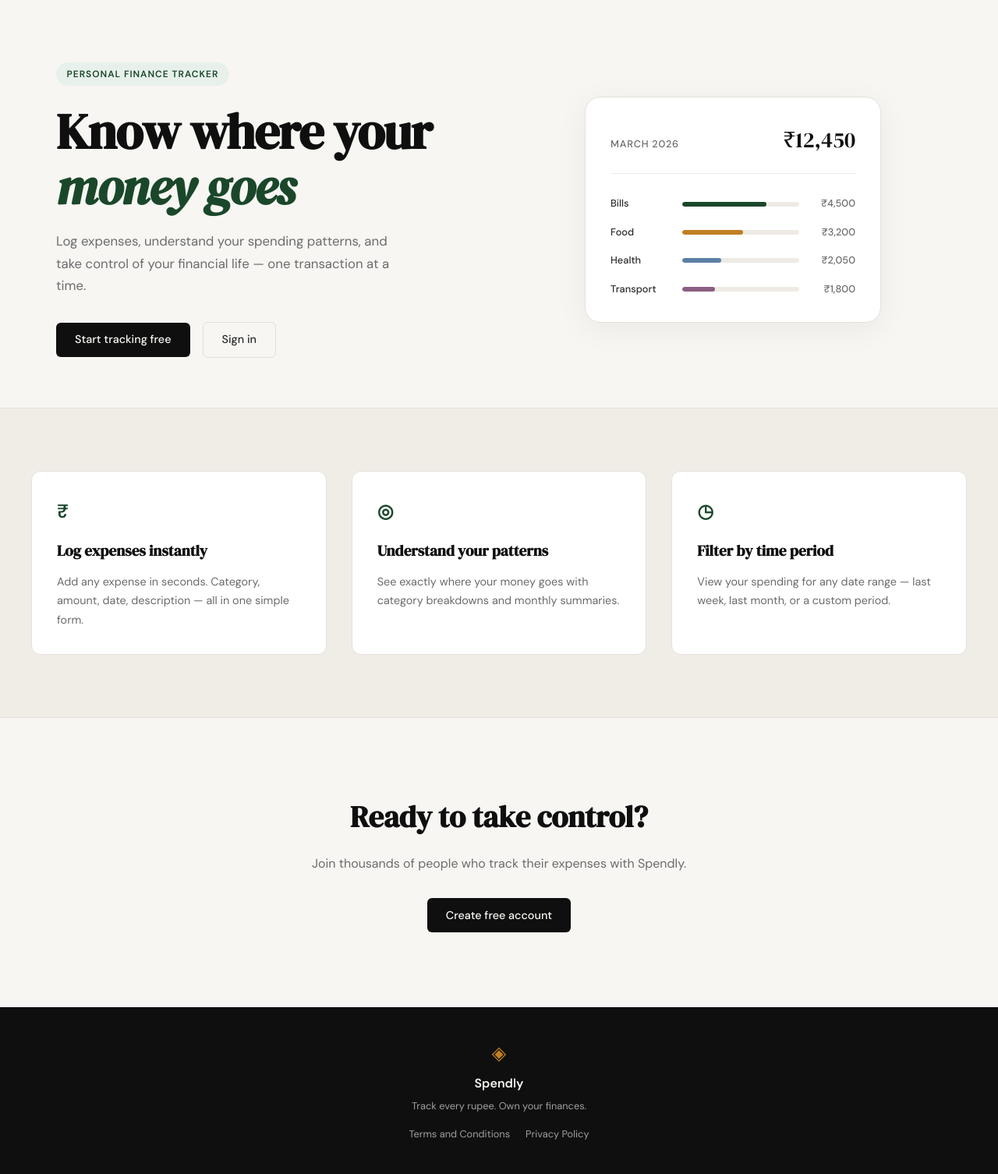
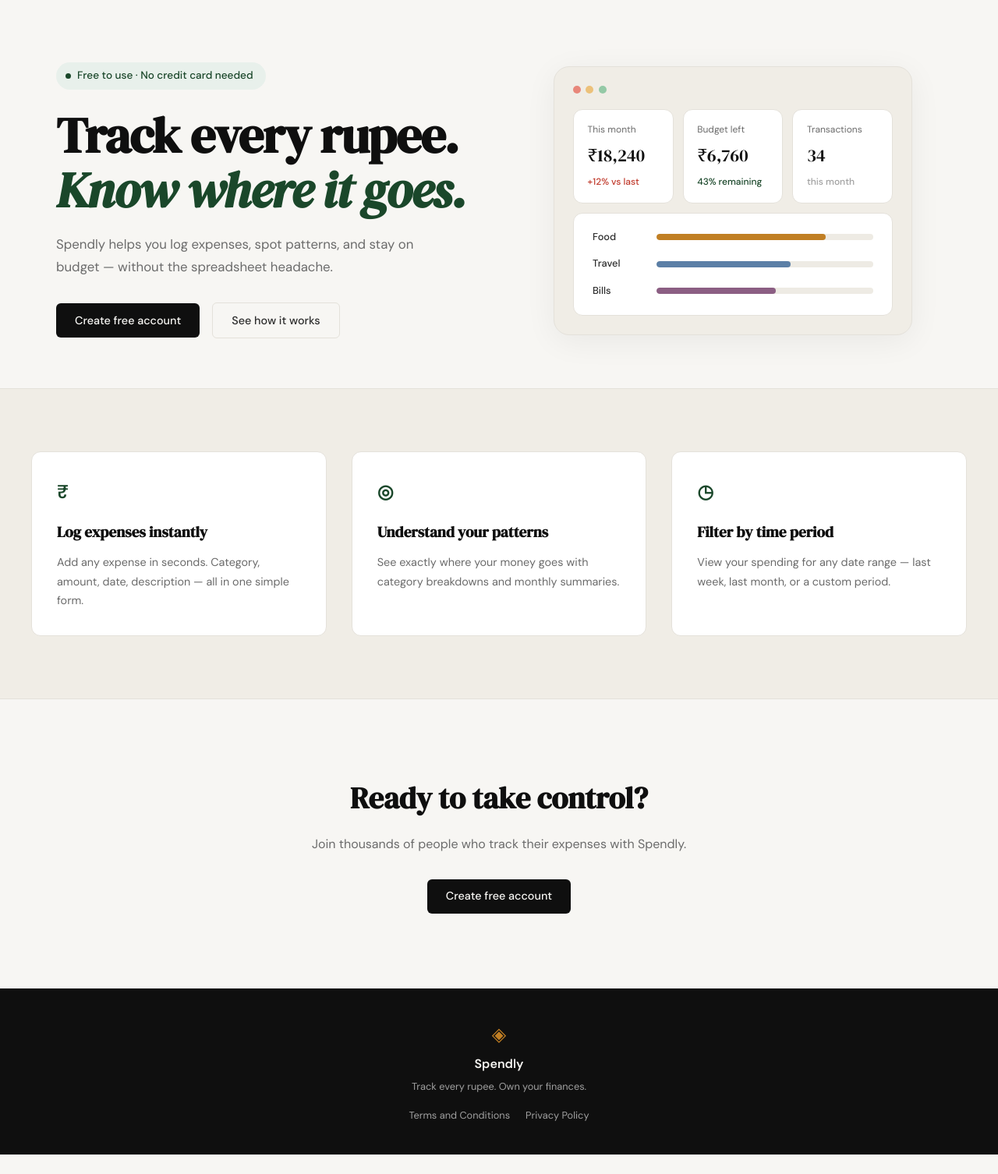
Before and after one commit to VikasGrowth/Spendly, a Flask app: page / in a window 1280 px wide. Shown: the part 61-1567 px from the top of the page at 78% size. After the commit the page ends 1542 px from the top, so only its background shows below. Run offline with Flask 3, Linux system fonts and the light colour scheme.

Commit message:
Redesign landing hero to match new dashboard preview mockup
Updates hero copy and rebuilds the visual card with stat tiles and
category progress bars to match the approved design.

Co-Authored-By: Claude Sonnet 5 <noreply@anthropic.com>

```diff
--- a/static/css/style.css
+++ b/static/css/style.css
@@ -146,6 +146,25 @@ a { color: inherit; text-decoration: none; }
     margin-bottom: 1.5rem;
 }
 
+.hero-badge-dot {
+    display: inline-flex;
+    align-items: center;
+    gap: 0.5rem;
+    font-size: 0.85rem;
+    font-weight: 500;
+    letter-spacing: normal;
+    text-transform: none;
+    padding: 0.4rem 1rem 0.4rem 0.75rem;
+}
+
+.badge-dot {
+    width: 7px;
+    height: 7px;
+    border-radius: 50%;
+    background: var(--accent);
+    flex-shrink: 0;
+}
+
 .hero-title {
     font-family: var(--font-display);
     font-size: clamp(2.5rem, 5vw, 4rem);
@@ -183,44 +202,81 @@ a { color: inherit; text-decoration: none; }
     justify-content: center;
 }
 
+.mock-window {
+    background: var(--paper-warm);
+    border: 1px solid var(--border);
+    border-radius: var(--radius-lg);
+    padding: 1.5rem;
+    width: 100%;
+    max-width: 460px;
+    box-shadow: 0 8px 40px rgba(0,0,0,0.06);
+}
+
+.mock-window-dots {
+    display: flex;
+    gap: 0.4rem;
+    margin-bottom: 1.25rem;
+}
+
+.dot {
+    width: 10px;
+    height: 10px;
+    border-radius: 50%;
+}
+
+.dot-red { background: #e8877a; }
+.dot-yellow { background: #ecc17a; }
+.dot-green { background: #94c9a6; }
+
+.mock-stats {
+    display: grid;
+    grid-template-columns: repeat(3, 1fr);
+    gap: 0.75rem;
+    margin-bottom: 0.75rem;
+}
+
+.mock-stat {
+    display: flex;
+    flex-direction: column;
+    gap: 0.4rem;
+    background: var(--paper-card);
+    border: 1px solid var(--border);
+    border-radius: var(--radius-md);
+    padding: 1rem 1.1rem;
+}
+
+.mock-stat-label {
+    font-size: 0.75rem;
+    color: var(--ink-muted);
+}
+
+.mock-stat-value {
+    font-family: var(--font-display);
+    font-size: 1.4rem;
+    color: var(--ink);
+}
+
+.mock-stat-delta {
+    font-size: 0.75rem;
+    font-weight: 500;
+}
+
+.mock-stat-delta-bad { color: var(--danger); }
+.mock-stat-delta-good { color: var(--accent); }
+.mock-stat-delta-muted { color: var(--ink-faint); }
+
 .mock-card {
     background: var(--paper-card);
     border: 1px solid var(--border);
-    border-radius: var(--radius-lg);
-    padding: 2rem;
-    width: 100%;
-    max-width: 380px;
-    box-shadow: 0 8px 40px rgba(0,0,0,0.06);
+    border-radius: var(--radius-md);
+    padding: 1.25rem 1.5rem;
 }
 
-.mock-card-header {
-    display: flex;
-    justify-content: space-between;
-    align-items: baseline;
-    margin-bottom: 1.75rem;
-    padding-bottom: 1.25rem;
-    border-bottom: 1px solid var(--border-soft);
-}
-
-.mock-label {
-    font-size: 0.8rem;
-    font-weight: 500;
-    color: var(--ink-muted);
-    text-transform: uppercase;
-    letter-spacing: 0.06em;
-}
-
-.mock-total {
-    font-family: var(--font-display);
-    font-size: 1.75rem;
-    color: var(--ink);
-}
-
-.mock-bars { display: flex; flex-direction: column; gap: 1rem; }
+.mock-bars { display: flex; flex-direction: column; gap: 0.9rem; }
 
 .mock-bar-row {
     display: grid;
-    grid-template-columns: 80px 1fr 60px;
+    grid-template-columns: 70px 1fr;
     align-items: center;
     gap: 0.75rem;
 }
@@ -232,7 +288,7 @@ a { color: inherit; text-decoration: none; }
 }
 
 .mock-bar-track {
-    height: 6px;
+    height: 8px;
     background: var(--border-soft);
     border-radius: 999px;
     overflow: hidden;
@@ -248,13 +304,6 @@ a { color: inherit; text-decoration: none; }
 .mock-bar-2 { background: var(--accent-2); }
 .mock-bar-3 { background: #5b7fa6; }
 .mock-bar-4 { background: #8b5e83; }
-
-.mock-amt {
-    font-size: 0.8rem;
-    font-weight: 500;
-    color: var(--ink-muted);
-    text-align: right;
-}
 
 /* ------------------------------------------------------------------ */
 /* Buttons                                                             */
--- a/templates/landing.html
+++ b/templates/landing.html
@@ -6,62 +6,71 @@
 
 <section class="hero">
     <div class="hero-inner">
-        <div class="hero-badge">Personal Finance Tracker</div>
+        <div class="hero-badge hero-badge-dot"><span class="badge-dot"></span>Free to use · No credit card needed</div>
         <h1 class="hero-title">
-            Know where your<br>
-            <em>money goes</em>
+            Track every rupee.<br>
+            <em>Know where it goes.</em>
         </h1>
         <p class="hero-subtitle">
-            Log expenses, understand your spending patterns,
-            and take control of your financial life —
-            one transaction at a time.
+            Spendly helps you log expenses, spot patterns, and stay
+            on budget — without the spreadsheet headache.
         </p>
         <div class="hero-actions">
-            <a href="{{ url_for('register') }}" class="btn-primary">Start tracking free</a>
-            <a href="{{ url_for('login') }}" class="btn-ghost">Sign in</a>
+            <a href="{{ url_for('register') }}" class="btn-primary">Create free account</a>
+            <a href="#features" class="btn-ghost">See how it works</a>
         </div>
     </div>
     <div class="hero-visual">
-        <div class="mock-card">
-            <div class="mock-card-header">
-                <span class="mock-label">March 2026</span>
-                <span class="mock-total">₹12,450</span>
+        <div class="mock-window">
+            <div class="mock-window-dots">
+                <span class="dot dot-red"></span>
+                <span class="dot dot-yellow"></span>
+                <span class="dot dot-green"></span>
             </div>
-            <div class="mock-bars">
-                <div class="mock-bar-row">
-                    <span class="mock-cat">Bills</span>
-                    <div class="mock-bar-track">
-                        <div class="mock-bar" style="width: 72%"></div>
+            <div class="mock-stats">
+                <div class="mock-stat">
+                    <span class="mock-stat-label">This month</span>
+                    <span class="mock-stat-value">₹18,240</span>
+                    <span class="mock-stat-delta mock-stat-delta-bad">+12% vs last</span>
+                </div>
+                <div class="mock-stat">
+                    <span class="mock-stat-label">Budget left</span>
+                    <span class="mock-stat-value">₹6,760</span>
+                    <span class="mock-stat-delta mock-stat-delta-good">43% remaining</span>
+                </div>
+                <div class="mock-stat">
+                    <span class="mock-stat-label">Transactions</span>
+                    <span class="mock-stat-value">34</span>
+                    <span class="mock-stat-delta mock-stat-delta-muted">this month</span>
+                </div>
+            </div>
+            <div class="mock-card">
+                <div class="mock-bars">
+                    <div class="mock-bar-row">
+                        <span class="mock-cat">Food</span>
+                        <div class="mock-bar-track">
+                            <div class="mock-bar mock-bar-2" style="width: 78%"></div>
+                        </div>
                     </div>
-                    <span class="mock-amt">₹4,500</span>
-                </div>
-                <div class="mock-bar-row">
-                    <span class="mock-cat">Food</span>
-                    <div class="mock-bar-track">
-                        <div class="mock-bar mock-bar-2" style="width: 52%"></div>
+                    <div class="mock-bar-row">
+                        <span class="mock-cat">Travel</span>
+                        <div class="mock-bar-track">
+                            <div class="mock-bar mock-bar-3" style="width: 62%"></div>
+                        </div>
                     </div>
-                    <span class="mock-amt">₹3,200</span>
-                </div>
-                <div class="mock-bar-row">
-                    <span class="mock-cat">Health</span>
-                    <div class="mock-bar-track">
-                        <div class="mock-bar mock-bar-3" style="width: 33%"></div>
+                    <div class="mock-bar-row">
+                        <span class="mock-cat">Bills</span>
+                        <div class="mock-bar-track">
+                            <div class="mock-bar mock-bar-4" style="width: 55%"></div>
+                        </div>
                     </div>
-                    <span class="mock-amt">₹2,050</span>
-                </div>
-                <div class="mock-bar-row">
-                    <span class="mock-cat">Transport</span>
-                    <div class="mock-bar-track">
-                        <div class="mock-bar mock-bar-4" style="width: 28%"></div>
-                    </div>
-                    <span class="mock-amt">₹1,800</span>
                 </div>
             </div>
         </div>
     </div>
 </section>
 
-<section class="features">
+<section class="features" id="features">
     <div class="features-inner">
         <div class="feature-card">
             <div class="feature-icon">₹</div>
```
